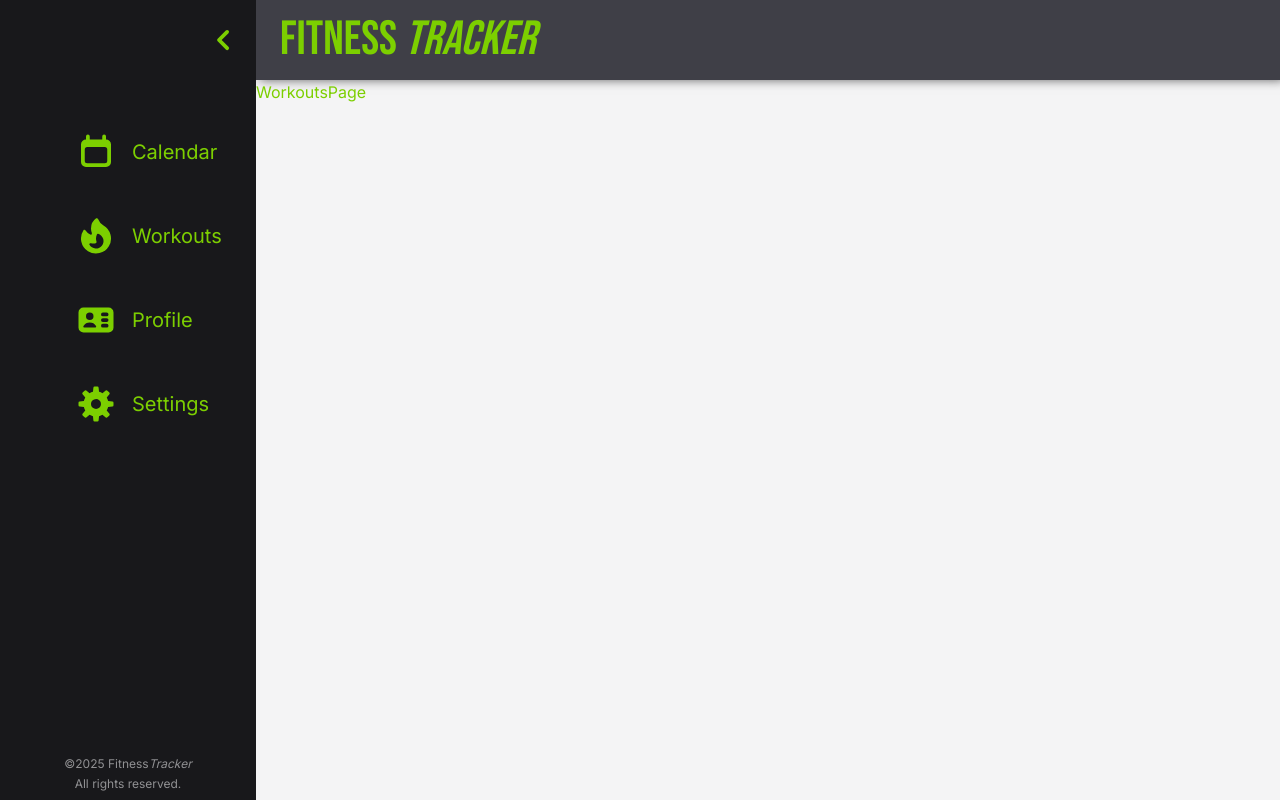
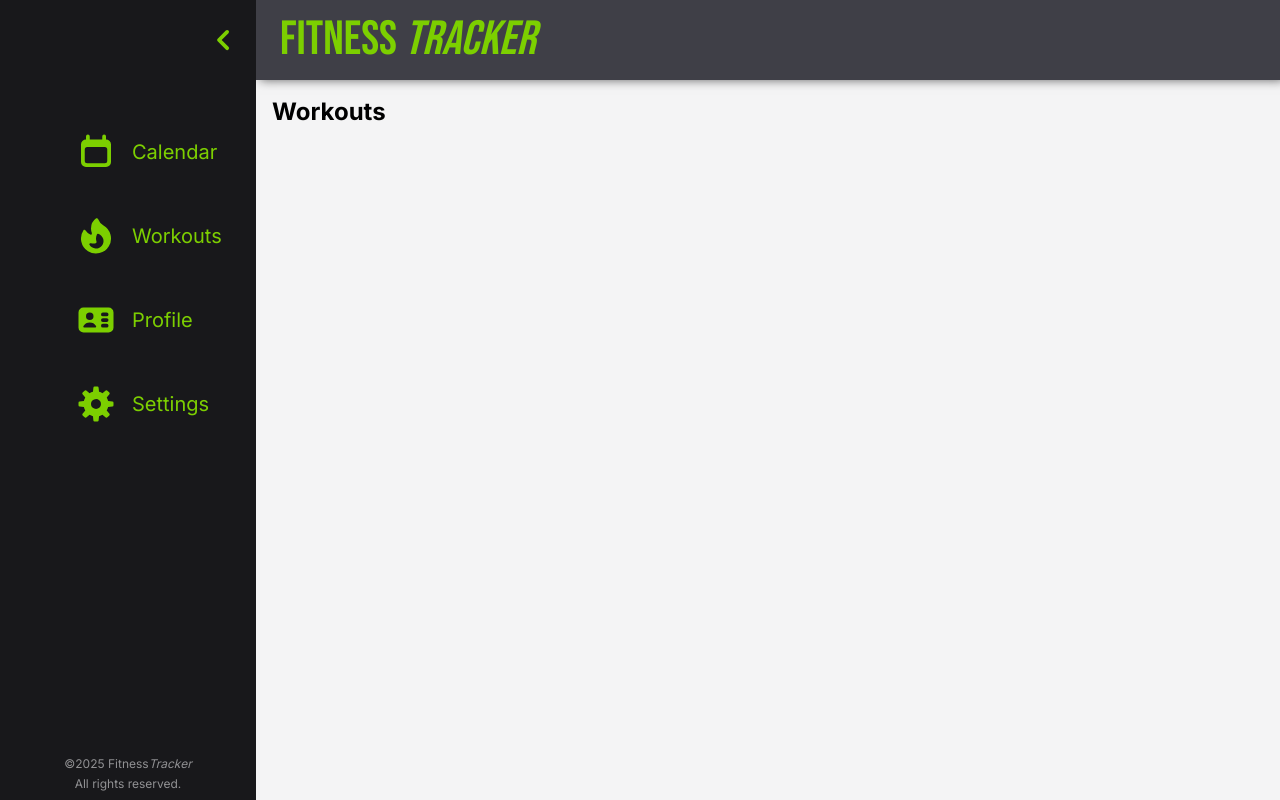
Before and after one commit to DanielG808/fitness-tracker, a Next.js app: page /dashboard/workouts in a window 1280 px wide. Built offline with nearby package versions, Linux system fonts and the light colour scheme.

Commit message:
added a reusable h2 component to the page-header

```diff
--- a/src/app/dashboard/workouts/page.tsx
+++ b/src/app/dashboard/workouts/page.tsx
@@ -1,3 +1,7 @@
+import PageHeader from "@/components/page-header";
+
 export default function WorkoutsPage() {
-  return <div>WorkoutsPage</div>;
+  return <section className="text-black p-4">
+    <PageHeader title="Workouts" />
+  </section>;
 }
--- a/src/components/page-header.tsx
+++ b/src/components/page-header.tsx
@@ -1,9 +1,14 @@
+import H2 from "./ui/h2"
+
 type PageHeaderProps = {
     title: string
 }
 
 export default function PageHeader({ title }: PageHeaderProps) {
   return (
-    <div><h1>{title}</h1></div>
+    <div>
+        <H2>{title}</H2>
+
+    </div>
   )
 }
--- /dev/null
+++ b/src/components/ui/h2.tsx
@@ -0,0 +1,9 @@
+type H2Props = {
+    children: React.ReactNode;
+}
+
+export default function H2({ children }: H2Props) {
+  return (
+    <h2 className="text-2xl font-bold">{children}</h2>
+  )
+}
```
